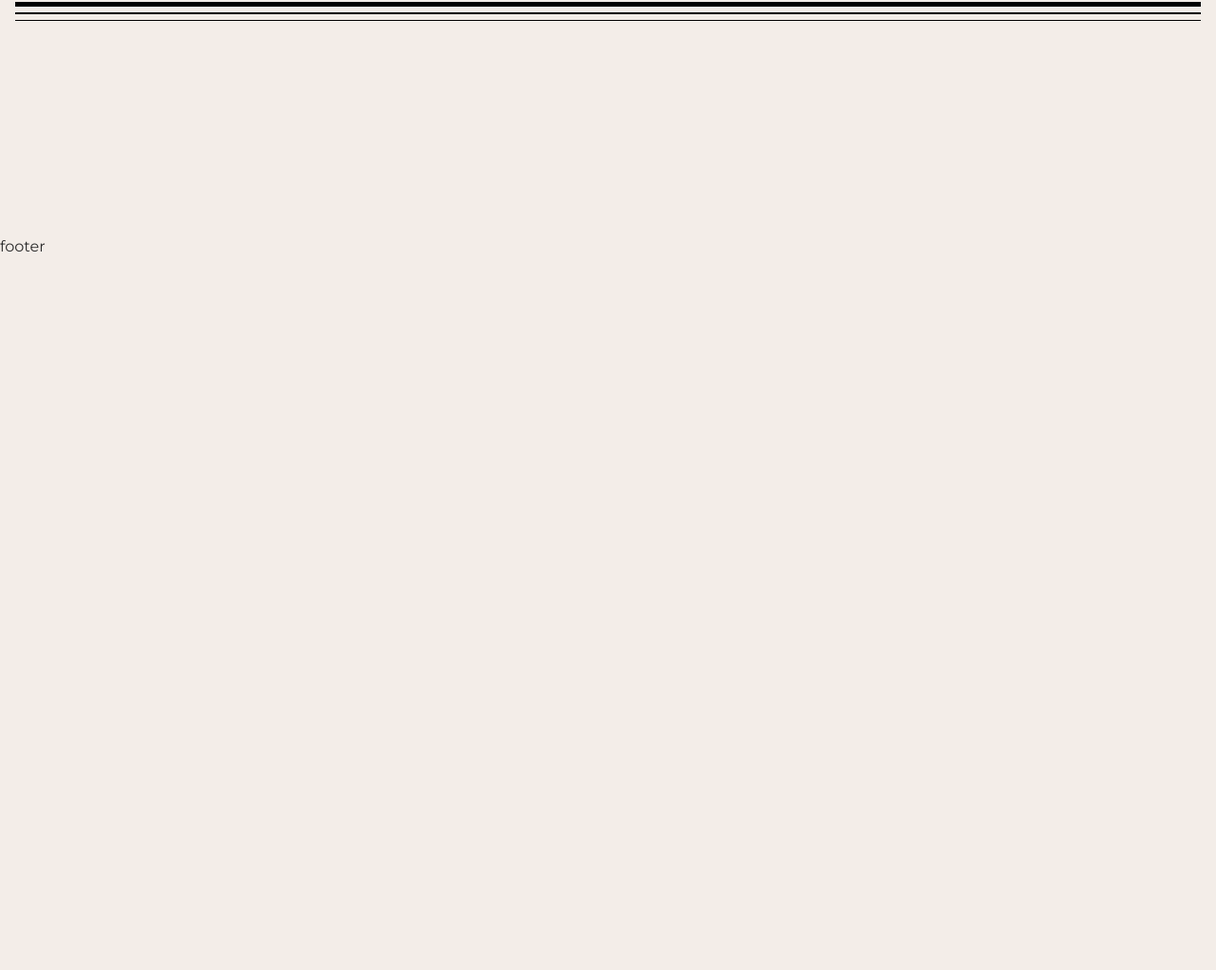
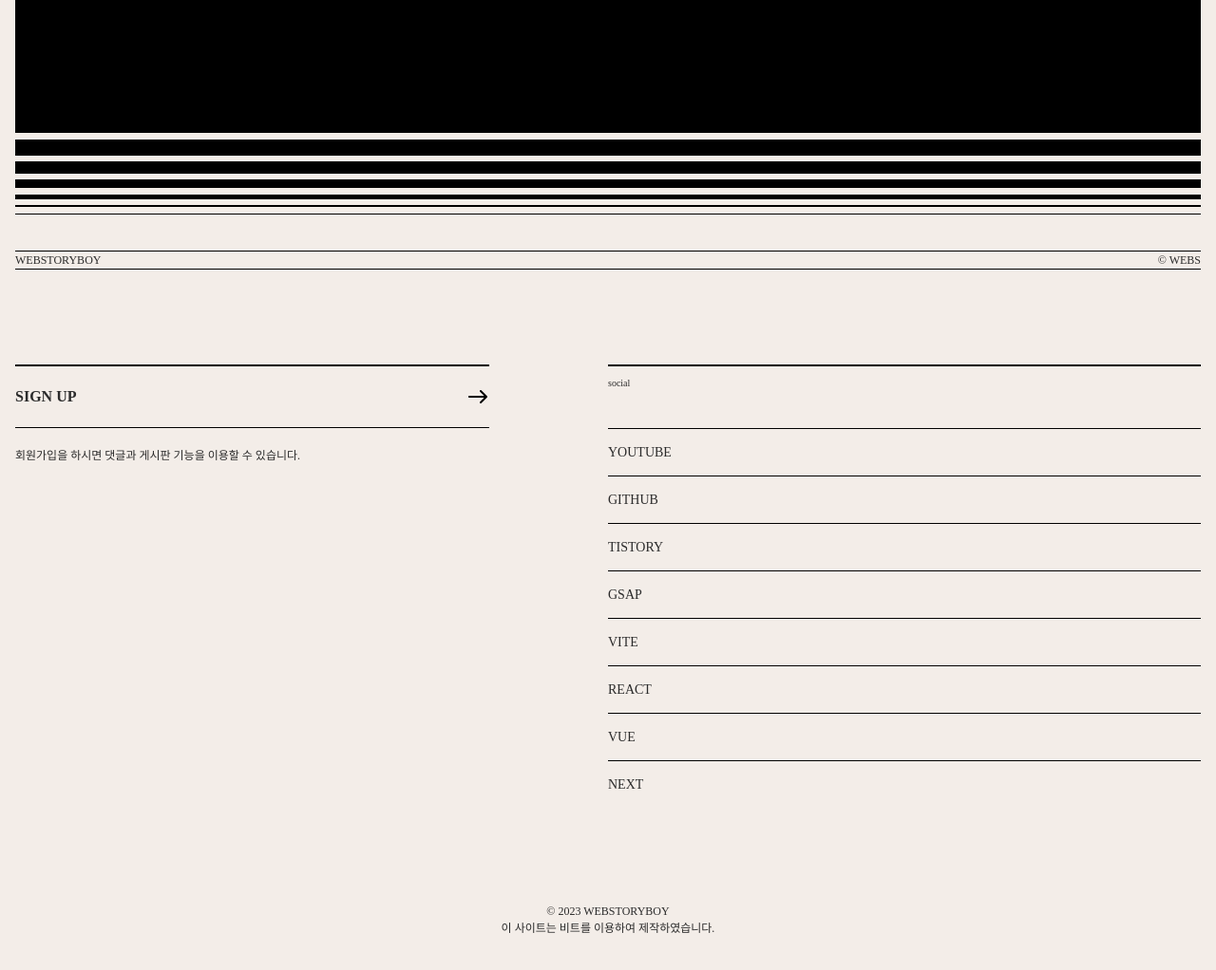
Before and after one commit to kkang77/port2026-vite, a website built with Vite: page src/index.html in a window 1280 px wide. Shown: the part 9208-10230 px from the top of the page at 95% size. Before the commit the page ends 9480 px from the top, so only its background shows below. Built offline with nearby package versions, Linux system fonts and the light colour scheme; a small style sheet from the web is missing; a web font is replaced by a local one.

Commit message:
푸터 완료

```diff
--- a/src/assets/css/section/contact.css
+++ b/src/assets/css/section/contact.css
@@ -8,6 +8,7 @@
     align-items: flex-start;
     justify-content: flex-end;
     flex-direction: column;
+    display: flex;
 }
 
 .contact__title {
@@ -42,6 +43,9 @@
     transition: all 0.3s;
     cursor: all-scroll;
 
+}
+.contact__lines {
+    width: 100%;
 }
 .contact__lines .line {
     display: block;
@@ -111,4 +115,8 @@
         padding: 0 16px;
         word-break: break-all;
     }
+    .contact__inner {
+        justify-content: center;
+    }
+
 }
--- a/src/assets/css/section/footer.css
+++ b/src/assets/css/section/footer.css
@@ -1,3 +1,93 @@
 #footer {
+    font-family: var(--mainKor-font);
+}
+.footer__inner {
+    padding: 16px;
+}
+.footer__text {
+    font-size: 12px;
+    text-transform: uppercase;
+    border-top: 1px solid var(--black);
+    border-bottom: 1px solid var(--black);
+    display: flex;
+    justify-content: space-between;
+}
+.footer__info {
+    display: flex;
+    justify-content: space-between;
+    margin: 100px 0;
+}
+.footer__info .left {
+    width: 40%;
+}
+.footer__info .left .title {
+    border-top: 2px solid var(--black);
+    padding: 20px 0;;
+    border-bottom: 1px solid var(--black);
+    text-transform: uppercase;
+    font-weight: 700;
+    background: url(../../img/arrow.svg) no-repeat right 20px;
+    transition: all 0.3s;
+}
+.footer__info .left .title:hover {
+    background-color: var(--black400);
+    padding-left: 10px;
+    border-color: transparent;
+}
+.footer__info .left .desc {
+    font-size: 12px;
+    padding-top: 20px;
+}
+.footer__info .right {
+    width: 50%;
+}
+.footer__info .right h3 {
+    border-top: 2px solid var(--black);
+    font-size: 10px;
+    margin-bottom: 40px;
+    padding-top: 10px;
+}
+.footer__info .right ul {
 
 }
+.footer__info .right ul li {
+    border-top: 1px solid var(--black);
+
+}
+.footer__info .right ul li a {
+    padding: 14px 0;
+    font-size: 14px;
+    display: inline-block;
+    text-transform: uppercase;
+}
+.footer__info .right ul li:hover em {
+    opacity: 1;
+}
+.footer__info .right ul li em {
+    font-size: 12px;
+    padding-left: 10px;
+    opacity: 0;
+    transition: all 0.3s;
+
+}
+.footer__right {
+    text-align: center;
+    font-size: 12px;
+    text-transform: uppercase;
+    margin-bottom: 20px;
+}
+@media (max-width: 800px){
+    .footer__info {
+        flex-direction: column;
+    }
+    .footer__info .left {
+        width: 100%;
+    }
+    .footer__info .left .desc {
+        margin-bottom: 40px;
+    }
+    .footer__info .right {
+        width: 100%;
+    }
+
+}
--- a/src/index.html
+++ b/src/index.html
@@ -402,7 +402,61 @@
     <!-- //main -->
 
     <footer id="footer" role="contentinfo">
-        footer
+        <div class="footer__inner">
+            <div class="footer__text">
+                <span>webstoryboy</span>
+                <span>© webs</span>
+            </div>
+            <div class="footer__info">
+                <div class="left">
+                    <div class="title">
+                        <a href="#">sign up</a>
+                    </div>
+                    <p class="desc">회원가입을 하시면 댓글과 게시판 기능을 이용할 수 있습니다.</p>
+                </div>
+                <div class="right">
+                    <h3>social</h3>
+                    <ul>
+                        <li>
+                            <a href="https://www.youtube.com/@Webstoryboy">youtube</a>
+                            <em>유튜브에 오시면 더 많은 강의를 볼 수 있습니다.</em>
+                        </li>
+                        <li>
+                            <a href="https://github.com/webstoryboy">github</a>
+                            <em>깃헙에 들어오시면 모든 소스를 볼 수 있습니다.</em>
+                        </li>
+                        <li>
+                            <a href="https://webstoryboy.co.kr">tistory</a>
+                            <em>티스토리에 들어오시면 좋은 정보 볼 수 있습니다.</em>
+                        </li>
+                        <li>
+                            <a href="https://www.youtube.com/playlist?list=PL4UVBBIc6giL8-6jvrClimg0cFL-Muqiq">gsap</a>
+                            <em>GSAP를 공부하시고 오면 도움이 됩니다.</em>
+                        </li>
+                        <li>
+                            <a href="https://github.com/webstoryboy/port2023-vite">vite</a>
+                            <em>비트 강의도 곧 오픈 예정입니다.</em>
+                        </li>
+                        <li>
+                            <a href="https://github.com/webstoryboy/port2023-react">react</a>
+                            <em>리액트 강의도 곧 오픈 예정입니다.</em>
+                        </li>
+                        <li>
+                            <a href="https://github.com/webstoryboy/port2023-vue">vue</a>
+                            <em>뷰 강의도 곧 오픈 예정입니다.</em>
+                        </li>
+                        <li>
+                            <a href="https://github.com/webstoryboy/port2023-next">next</a>
+                            <em>넥스트 강의도 곧 오픈 예정입니다.</em>
+                        </li>
+                    </ul>
+                </div>
+            </div>
+            <div class="footer__right">
+                © 2023 webstoryboy<br />
+                이 사이트는 비트를 이용하여 제작하였습니다.
+            </div>
+        </div>
     </footer>
     <!-- //footer -->
 
```
Also changed, not shown: package.json (+10 -1 lines), src/postcss.config.cjs (added, +8 -0 lines), 1 other file.
